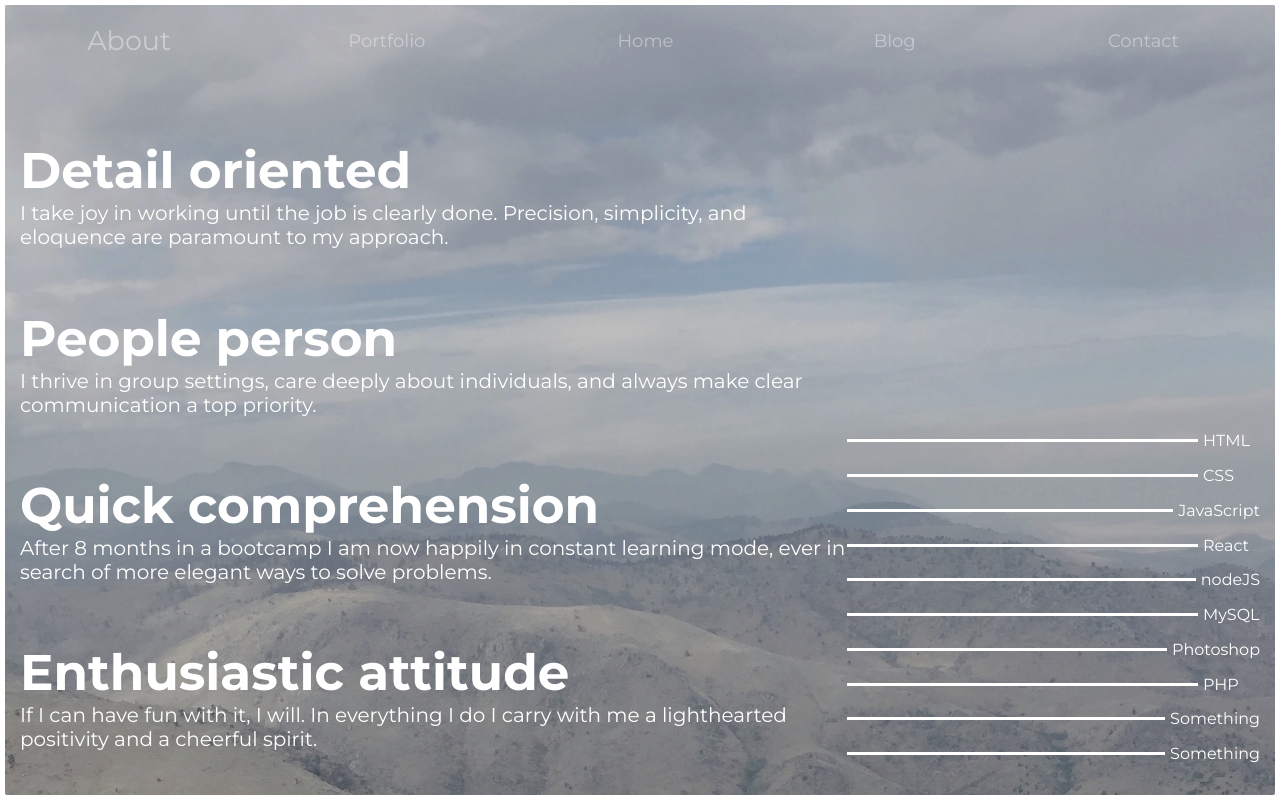
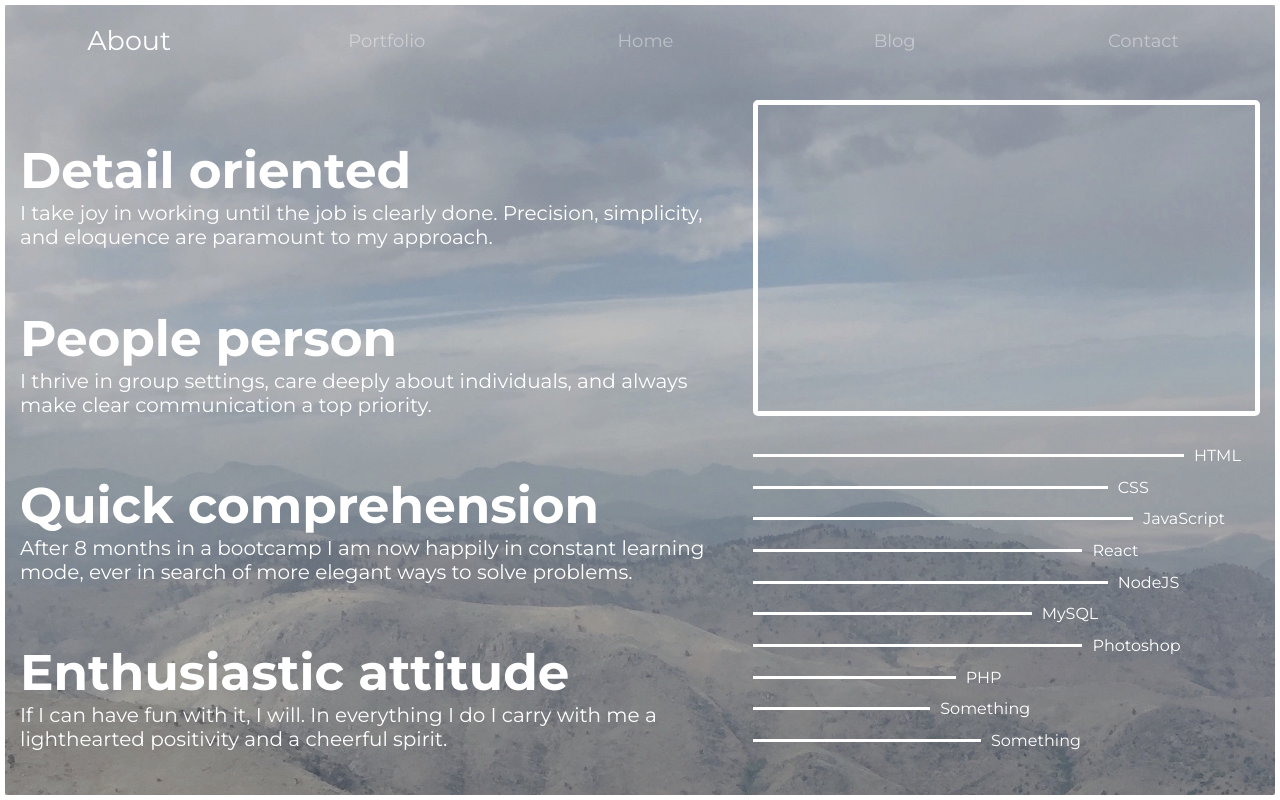
Before and after one commit to robpwatkins/robpwatkins-homepage, a plain HTML site: page about.html in a window 1280 px wide. Drawn offline with Linux system fonts and the light colour scheme.

Commit message:
finished the skill bars. now we need a photo.

```diff
--- a/about.css
+++ b/about.css
@@ -61,18 +61,18 @@ html, body {
   border: 5px solid white;
 }
 
-.title-box {
+/* .title-box {
   display: flex;
   font-weight: 700;
-  /* height: 0px; */
-  /* margin: -12px 0 0 0; */
-  /* flex-direction: column; */
-  /* align-items: center; */
+  height: 0px;
+  margin: -12px 0 0 0;
+  flex-direction: column;
+  align-items: center;
 }
 
 .first-name {
   position: relative;
-  /* height: 74px; */
+  height: 74px;
   font-size: 100px;
 }
 
@@ -85,7 +85,7 @@ html, body {
 
 .first-name-face img {
   width: 56px;
-  /* margin: -30px 2 0 0; */
+  margin: -30px 2 0 0;
 }
 
 .last-name {
@@ -107,7 +107,7 @@ html, body {
   width: 100%;
   justify-content: space-around;
   align-items: center;
-}
+} */
 
 nav {
   width: 100%;
@@ -139,7 +139,7 @@ ul .home {
 ul .about {
   transform: scale(1.5);
   width: 55px;
-  /* color: white; */
+  color: white;
 }
 
 li {
@@ -165,28 +165,9 @@ li:hover {
 .left-box {
   display: flex;
   flex-direction: column;
-  flex: 2;
+  flex: 65%;
   justify-content: flex-end;
   /* border: 3px solid white; */
-}
-
-/* .heading-box {
-  display: flex;
-  width: 100%;
-  align-items: center;
-  position: fixed;
-  top: 11px;
-} */
-
-/* .heading-left {
-  width: 5%;
-  border-top: 3px solid white;
-} */
-
-.heading {
-  font-size: 65px;
-  padding-left: 20px;
-  color: rgba(255, 255, 255, 0.404);
 }
 
 .left-bottom {
@@ -194,6 +175,7 @@ li:hover {
   flex-direction: column;
   height: 95%;
   justify-content: space-around;
+  padding: 0 45px 0 0;
 }
 
 .left-box h1 {
@@ -207,17 +189,23 @@ li:hover {
 .right-box {
   display: flex;
   flex-direction: column;
-  flex: 1;
+  flex: 45%;
   height: 100%;
-  justify-content: space-between;
+  justify-content: space-evenly;
   /* border: 3px solid white; */
-  padding: 0 0 9px 0;
+}
+
+.top-right {
+  width: 100%;
+  height: 45%;
+  border: 5px solid white;
+  border-radius: 5px;
 }
 
 .skills {
   display: flex;
   flex-direction: column;
-  height: 50%;
+  height: 45%;
   justify-content: space-around;
 }
 
@@ -226,43 +214,61 @@ li:hover {
   width: 100%;
   height: 7%;
   align-items: center;
+  justify-content: flex-start;
   background: rgba(255, 255, 255, 0);
   /* border-top: 3px solid white; */
   /* border-radius: 5px; */
 }
 
-
-.skill-box p {
-  padding-left: 5px;
-}
-
-.skill-box1 hr {
-  width: 90%;
+.skill-box hr {
+  /* width: 100%; */
   border-top: 3px solid white;
 }
 
-.skill-box hr {
-  width: 85%;
-  border-top: 3px solid white;
+.skill-box p {
+  padding-left: 10px;
 }
 
-.percent-bar {
-  display: flex;
-  flex-direction: column;
-  justify-content: center;
-  height: 100%;
-  width: 85%;
-  padding-left: 5px;
-  /* color: rgb(121, 126, 136); */
-  background: white;
+.skill-box div {
+  width: 75%;
 }
 
-.percent-bar-HTML {
-  width: 90%;
+.HTML {
+  width: 85%;
 }
 
-/* footer {
-  text-align: center;
-  width: 100%;
-  height: 5%;
-} */
+.CSS {
+  width: 70%;
+}
+
+.javaScript {
+  width: 75%;
+}
+
+.react {
+  width: 65%;
+}
+
+.nodeJS {
+  width: 70%;
+}
+
+.mySQL {
+  width: 55%;
+}
+
+.photoshop {
+  width: 65%;
+}
+
+.PHP {
+  width: 40%;
+}
+
+.something {
+  width: 35%;
+}
+
+.otherSomething {
+  width: 45%;
+}
--- a/about.html
+++ b/about.html
@@ -23,11 +23,6 @@
             </nav>
             <div class="content-container">
               <div class="left-box">
-                <!-- <div class="heading-box">
-                  <hr class="heading-left">
-                  <div class="heading">About</div>
-                  <hr class="heading-right">
-                </div> -->
                 <div class="left-bottom">
                   <div class="blurb blurb1">
                     <h1>Detail oriented</h1>
@@ -68,7 +63,7 @@
                   </div>
                   <div class="skill-box skill-box5">
                     <hr class="nodeJS">
-                    <p>nodeJS</p>
+                    <p>NodeJS</p>
                   </div>
                   <div class="skill-box skill-box6">
                     <hr class="mySQL">
@@ -87,7 +82,7 @@
                     <p>Something</p>
                   </div>
                   <div class="skill-box skill-box10">
-                    <hr class="something">
+                    <hr class="otherSomething">
                     <p>Something</p>
                   </div>
                 </div>
```
Also changed, not shown: style.css (+4 -3 lines), 2 other files.
